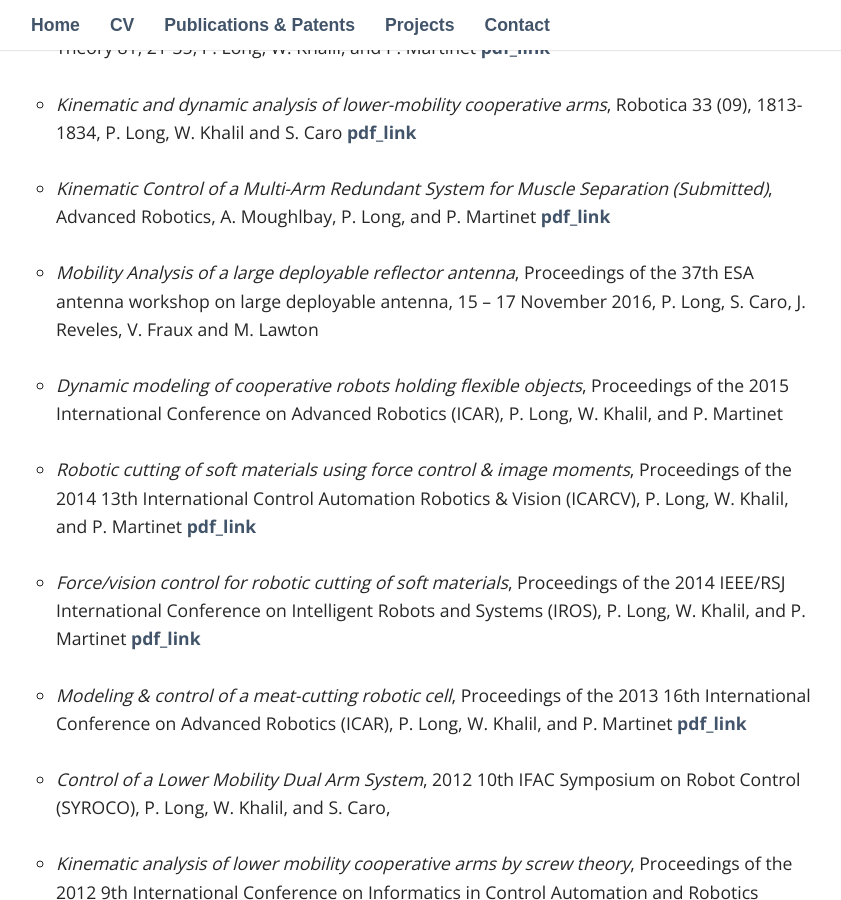
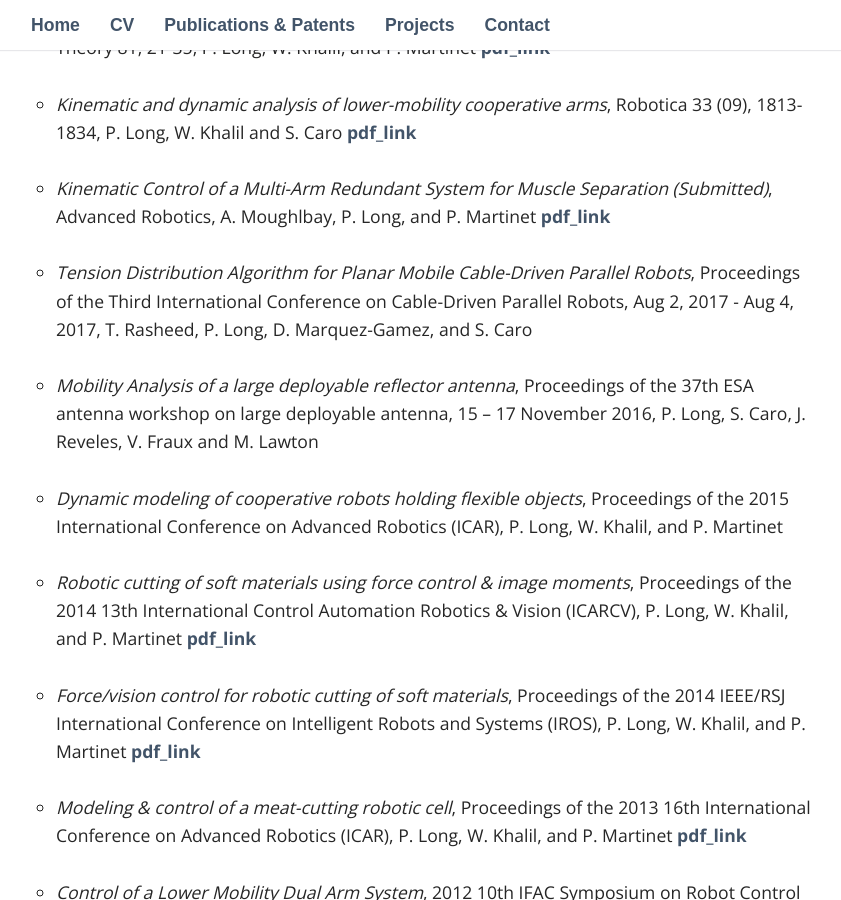
Before and after one commit to philip-long/philip-long.github.io, a Jekyll site: the page built from publications/index.html, in a window 1280 px wide and 900 px high, scrolled down 336 px. Shown: the whole window, without its empty margins (224-1065 px from the left). Built offline with Jekyll 4.4.1, drawn with Linux system fonts in a browser that asks for light colours; some web fonts are replaced; some of the changed text lies outside the part shown.

Commit message:
added cable con

```diff
--- a/publications/index.html
+++ b/publications/index.html
@@ -24,6 +24,13 @@ title: Publications
         <a href="https://hal.archives-ouvertes.fr/hal-01084563/document"> pdf_link</a>
     </li>
     <br>
+
+
+     <li>
+     <i>Tension Distribution Algorithm for Planar Mobile Cable-Driven Parallel Robots</i>, Proceedings of the Third International Conference on Cable-Driven Parallel Robots, Aug 2, 2017 - Aug 4, 2017, T. Rasheed, P. Long, D. Marquez-Gamez, and S. Caro<br>
+    </li>
+   <br>
+
 
     <li>
      <i>Mobility Analysis of a large deployable reflector antenna</i>, Proceedings of the 37th ESA antenna workshop on large deployable antenna, 15 – 17 November 2016, P. Long, S. Caro, J. Reveles, V. Fraux and M. Lawton <br>
@@ -128,5 +135,10 @@ title: Publications
     <i> "Quand mon collégue sera un robot (When my colleague is a robot)"</i>, Interview, Le Croix - Economie et entreprises , October 2016 <br><br>
     </li>
 
+       <li>
+    <i> "Modeling of closed chain systems and sensor based control of robot manipulators"</i>, Robotics Seminar- Northeastern University, April 2017 <br><br>
+    </li>
+
+
     </ul>
 </div>
```
